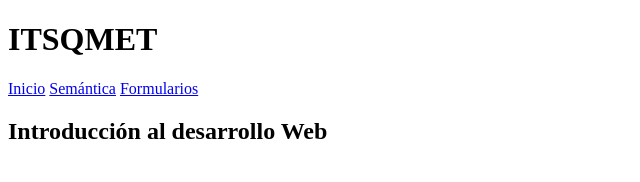
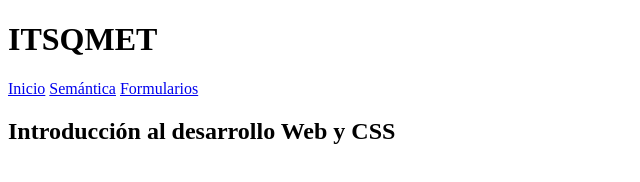
Before and after one commit to PabloOmega/html1, a plain HTML site: page index.html in a window 1280 px wide. Shown: the full height of the page, 0-640 px from the left. Drawn offline with Linux system fonts and the light colour scheme.

Commit message:
modified:   index.html

```diff
--- a/index.html
+++ b/index.html
@@ -18,7 +18,7 @@
     </header>
 
     <main>
-        <h2>Introducción al desarrollo Web</h2>
+        <h2>Introducción al desarrollo Web y CSS</h2>
     </main>
 
 </body>
```
